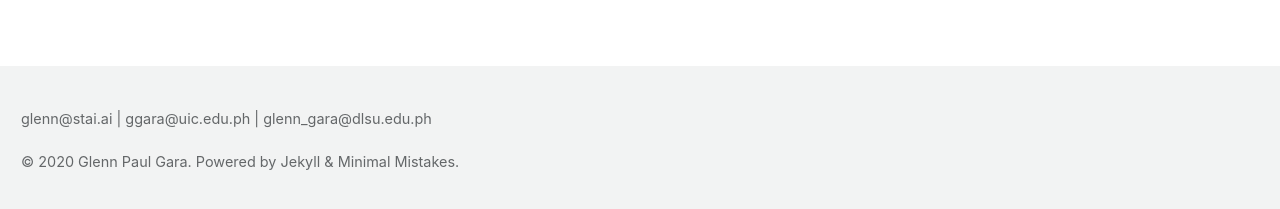
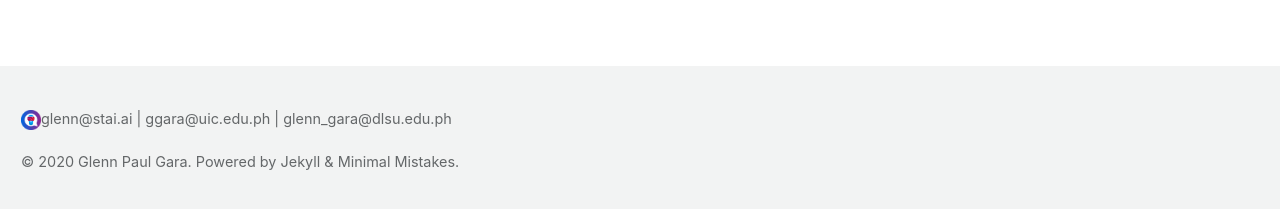
Before and after one commit to glenngara/glenngara.github.io, a Jekyll site: the page built from _pages/home.md, in a window 1280 px wide and 900 px high, scrolled down 1249 px. Shown: the part 685-894 px from the top of the window. Built offline with Jekyll 4.4.1, drawn with Linux system fonts in a browser that asks for light colours; cached includes are drawn as plain includes; nearby versions of some CDN libraries.

Commit message:
uupdated footer

```diff
--- a/_includes/footer.html
+++ b/_includes/footer.html
@@ -17,7 +17,7 @@
 </div> -->
 
 <div class="page__footer-copyright">
-  glenn@stai.ai | ggara@uic.edu.ph | glenn_gara@dlsu.edu.ph
+  <img src="/assets/images/stai.png"width="20" height="20">glenn@stai.ai | ggara@uic.edu.ph | glenn_gara@dlsu.edu.ph
   <br><br>
   &copy; {{ site.time | date: '%Y' }} {{ site.name | default: site.title }}. {{ site.data.ui-text[site.locale].powered_by | default: "Powered by" }} <a href="https://jekyllrb.com" rel="nofollow">Jekyll</a> &amp; <a href="https://mademistakes.com/work/minimal-mistakes-jekyll-theme/" rel="nofollow">Minimal Mistakes</a>.
 </div>
```
Also changed, not shown: assets/images/dlsu.png (added), assets/images/stai.png (added), assets/images/uic.png (added), 1 other file.
